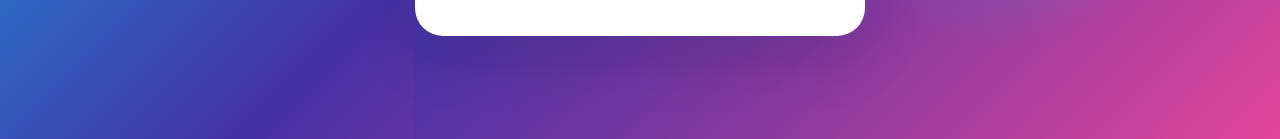
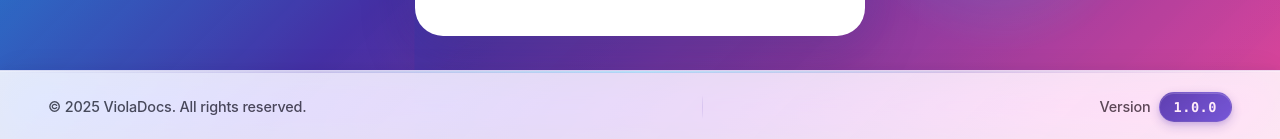
Before and after one commit to nguyentrongvan/AIAssis.ViolaDocs, a Vue app in the folder src/frontend/: page /login in a window 1280 px wide. Shown: the part 658-797 px from the top of the page. Built offline with nearby package versions, Linux system fonts and the light colour scheme; no server answers.

Commit message:
feat: add footer

```diff
--- /dev/null
+++ b/src/frontend/src/components/Footer.vue
@@ -0,0 +1,195 @@
+<template>
+  <footer :class="['app-footer', { 'footer-fixed': fixed }]">
+    <div class="footer-gradient"></div>
+    <div class="footer-content">
+      <p class="copyright">
+        {{ $t('footer.copyright', { year: currentYear }) }}
+      </p>
+      <div class="footer-divider"></div>
+      <span class="version">
+        <span class="version-label">{{ $t('footer.version') }}</span>
+        <span class="version-number">1.0.0</span>
+      </span>
+    </div>
+  </footer>
+</template>
+
+<script setup>
+import { computed } from 'vue'
+
+const props = defineProps({
+  fixed: {
+    type: Boolean,
+    default: false
+  }
+})
+
+const currentYear = computed(() => new Date().getFullYear())
+</script>
+
+<style scoped>
+.app-footer {
+  position: relative;
+  width: 100%;
+  height: 72px;
+  background: linear-gradient(135deg,
+    rgba(255, 255, 255, 0.95) 0%,
+    rgba(250, 250, 255, 0.92) 50%,
+    rgba(255, 255, 255, 0.95) 100%);
+  backdrop-filter: blur(20px) saturate(180%);
+  -webkit-backdrop-filter: blur(20px) saturate(180%);
+  border-top: 1px solid rgba(62, 47, 166, 0.08);
+  display: flex;
+  align-items: center;
+  justify-content: center;
+  z-index: 1;
+  box-shadow:
+    0 -8px 32px rgba(0, 0, 0, 0.04),
+    0 -2px 8px rgba(62, 47, 166, 0.06),
+    inset 0 1px 0 rgba(255, 255, 255, 0.8);
+  margin-top: auto;
+  overflow: hidden;
+  opacity: 0.92;
+}
+
+.app-footer.footer-fixed {
+  position: fixed;
+  bottom: 0;
+  left: 0;
+  right: 0;
+  z-index: 100;
+  margin-top: 0;
+}
+
+.footer-gradient {
+  position: absolute;
+  top: 0;
+  left: 0;
+  right: 0;
+  height: 2px;
+  background: linear-gradient(90deg,
+    transparent,
+    rgba(62, 47, 166, 0.25),
+    rgba(0, 217, 255, 0.35),
+    rgba(62, 47, 166, 0.25),
+    transparent);
+  z-index: 0;
+  opacity: 0.7;
+}
+
+.footer-content {
+  display: flex;
+  align-items: center;
+  justify-content: space-between;
+  gap: var(--space-xl);
+  width: 100%;
+  max-width: 1400px;
+  padding: 0 var(--space-2xl);
+  position: relative;
+  z-index: 1;
+}
+
+.copyright {
+  display: flex;
+  align-items: center;
+  gap: var(--space-xs);
+  color: var(--text-dark);
+  font-size: 0.9rem;
+  font-weight: 500;
+  letter-spacing: -0.01em;
+  margin: 0;
+  opacity: 0.75;
+}
+
+.footer-divider {
+  width: 1px;
+  height: 24px;
+  background: linear-gradient(180deg,
+    transparent 0%,
+    rgba(62, 47, 166, 0.12) 20%,
+    rgba(62, 47, 166, 0.2) 50%,
+    rgba(62, 47, 166, 0.12) 80%,
+    transparent 100%);
+  flex-shrink: 0;
+  opacity: 0.6;
+}
+
+.version {
+  display: flex;
+  align-items: center;
+  gap: var(--space-sm);
+  font-size: 0.9rem;
+}
+
+.version-label {
+  font-weight: 500;
+  color: var(--text-dark);
+  letter-spacing: -0.01em;
+  opacity: 0.75;
+}
+
+.version-number {
+  font-family: var(--font-mono);
+  font-weight: 700;
+  font-size: 0.85rem;
+  color: white;
+  background: var(--gradient-primary);
+  padding: 6px 14px;
+  border-radius: var(--radius-lg);
+  box-shadow:
+    0 4px 12px rgba(62, 47, 166, 0.25),
+    0 2px 4px rgba(62, 47, 166, 0.15),
+    inset 0 1px 0 rgba(255, 255, 255, 0.2);
+  letter-spacing: 0.5px;
+  border: 1px solid rgba(255, 255, 255, 0.1);
+  opacity: 0.9;
+}
+
+/* Responsive */
+@media (max-width: 768px) {
+  .app-footer {
+    height: 64px;
+  }
+
+  .footer-content {
+    flex-direction: column;
+    gap: var(--space-sm);
+    padding: var(--space-md) var(--space-lg);
+  }
+
+  .footer-divider {
+    display: none;
+  }
+
+  .copyright,
+  .version {
+    font-size: 0.8rem;
+  }
+
+  .version-number {
+    font-size: 0.75rem;
+    padding: 5px 12px;
+  }
+}
+
+@media (max-width: 480px) {
+  .app-footer {
+    height: 60px;
+  }
+
+  .footer-content {
+    gap: var(--space-xs);
+    padding: var(--space-sm) var(--space-md);
+  }
+
+  .copyright,
+  .version {
+    font-size: 0.75rem;
+  }
+
+  .version-number {
+    font-size: 0.7rem;
+    padding: 4px 10px;
+  }
+}
+</style>
--- a/src/frontend/src/components/Layout.vue
+++ b/src/frontend/src/components/Layout.vue
@@ -108,6 +108,7 @@
           <router-view />
         </transition>
       </div>
+      <Footer />
     </main>
   </div>
 </template>
@@ -117,6 +118,7 @@ import { onMounted, computed } from 'vue'
 import { useRouter, useRoute } from 'vue-router'
 import { useAuthStore } from '../store/auth'
 import LanguageSelector from './LanguageSelector.vue'
+import Footer from './Footer.vue'
 import {
   Library,
   Upload,
@@ -544,6 +546,7 @@ nav {
   flex-direction: column;
   position: relative;
   overflow: hidden;
+  min-height: 0;
 }
 
 .content-background {
@@ -564,6 +567,7 @@ nav {
   overflow-y: auto;
   position: relative;
   z-index: 1;
+  min-height: 0;
 }
 
 /* Page Transition */
--- a/src/frontend/src/i18n/locales/en.json
+++ b/src/frontend/src/i18n/locales/en.json
@@ -1165,5 +1165,9 @@
     "unauthorized": "Unauthorized. Please login again.",
     "notFound": "Resource not found",
     "serverError": "Server error. Please try again later."
+  },
+  "footer": {
+    "copyright": "© {year} ViolaDocs. All rights reserved.",
+    "version": "Version"
   }
 }
--- a/src/frontend/src/i18n/locales/ja.json
+++ b/src/frontend/src/i18n/locales/ja.json
@@ -1162,5 +1162,9 @@
     "unauthorized": "認証されていません。再度ログインしてください。",
     "notFound": "リソースが見つかりません",
     "serverError": "サーバーエラー。後でもう一度お試しください。"
+  },
+  "footer": {
+    "copyright": "© {year} ViolaDocs. 全著作権所有。",
+    "version": "バージョン"
   }
 }
--- a/src/frontend/src/i18n/locales/vi.json
+++ b/src/frontend/src/i18n/locales/vi.json
@@ -1164,5 +1164,9 @@
     "unauthorized": "Không được phép. Vui lòng đăng nhập lại.",
     "notFound": "Không tìm thấy tài nguyên",
     "serverError": "Lỗi máy chủ. Vui lòng thử lại sau."
+  },
+  "footer": {
+    "copyright": "© {year} ViolaDocs. Bảo lưu mọi quyền.",
+    "version": "Phiên bản"
   }
 }
--- a/src/frontend/src/i18n/locales/zh.json
+++ b/src/frontend/src/i18n/locales/zh.json
@@ -1162,5 +1162,9 @@
     "unauthorized": "未授权。请重新登录。",
     "notFound": "未找到资源",
     "serverError": "服务器错误。请稍后再试。"
+  },
+  "footer": {
+    "copyright": "© {year} ViolaDocs. 保留所有权利。",
+    "version": "版本"
   }
 }
--- a/src/frontend/src/views/Login.vue
+++ b/src/frontend/src/views/Login.vue
@@ -27,6 +27,7 @@
         <p v-if="error" class="error">{{ error }}</p>
       </form>
     </div>
+    <Footer :fixed="true" />
   </div>
 </template>
 
@@ -36,6 +37,7 @@ import { useRouter } from 'vue-router'
 import { useI18n } from 'vue-i18n'
 import { useAuthStore } from '../store/auth'
 import LanguageSelector from '../components/LanguageSelector.vue'
+import Footer from '../components/Footer.vue'
 
 const { t } = useI18n()
 
```
